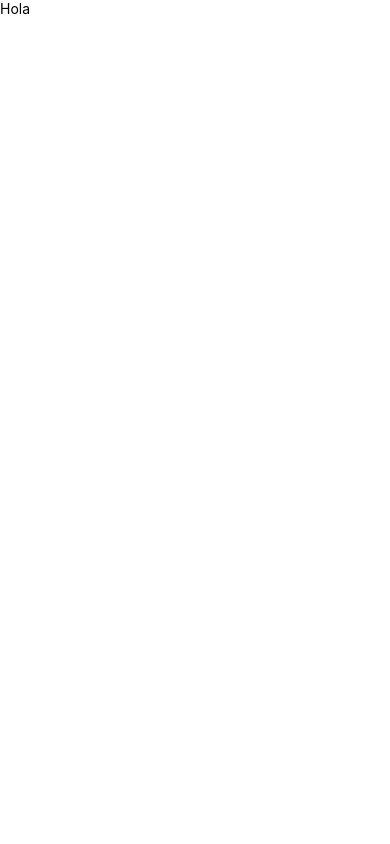
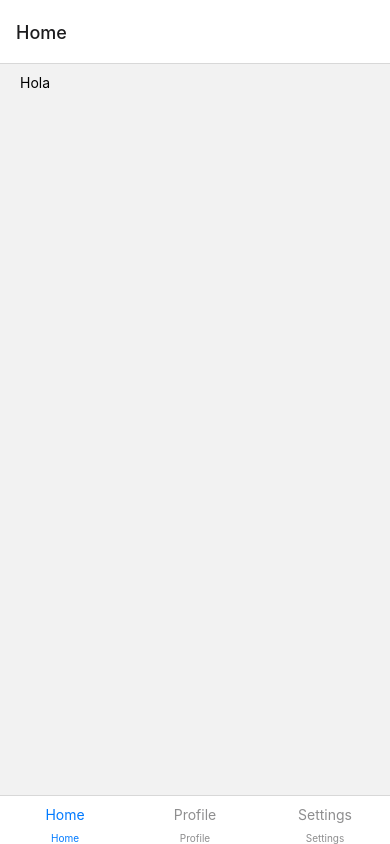
Before and after one commit to cuadros-code/react-native-store-management, a React Native app: screen / in a window 390 px wide. Built offline with nearby package versions, Linux system fonts and the light colour scheme.

Commit message:
chore: Update dependencies and add new screens for Home, Profile, and Settings

```diff
--- a/package.json
+++ b/package.json
@@ -10,6 +10,7 @@
     "test": "jest"
   },
   "dependencies": {
+    "@react-navigation/bottom-tabs": "^6.5.20",
     "@react-navigation/native": "^6.1.17",
     "react": "18.2.0",
     "react-native": "0.74.1",
--- a/src/App.tsx
+++ b/src/App.tsx
@@ -1,10 +1,11 @@
-import { Text, View } from 'react-native'
+import { NavigationContainer } from '@react-navigation/native'
+import BottomNavigator from './presentation/routes/BottomNavigator'
 
 const App = () => {
   return (
-    <View>
-      <Text>Hola</Text>
-    </View>
+    <NavigationContainer>
+      <BottomNavigator />
+    </NavigationContainer>
   )
 }
 
--- /dev/null
+++ b/src/presentation/routes/BottomNavigator.tsx
@@ -0,0 +1,25 @@
+import { createBottomTabNavigator } from '@react-navigation/bottom-tabs';
+import HomeScreen from '../screens/home/HomeScreen';
+import SettingScreen from '../screens/settings/SettingScreen';
+import ProfileScreen from '../screens/profile/ProfileScreen';
+import { Text } from 'react-native';
+
+const Tab = createBottomTabNavigator();
+
+const BottomNavigator = () => {
+  return (
+    <Tab.Navigator>
+      <Tab.Screen options={{
+        tabBarIcon: ({ color }) => <Text style={{ color }}>Home</Text>
+      }} name="Home" component={HomeScreen} />
+      <Tab.Screen options={{
+        tabBarIcon: ({ color }) => <Text style={{ color }}>Profile</Text>
+      }} name="Profile" component={ProfileScreen} />
+      <Tab.Screen options={{
+        tabBarIcon: ({ color }) => <Text style={{ color }}>Settings</Text>
+      }} name="Settings" component={SettingScreen} />
+    </Tab.Navigator>
+  )
+}
+
+export default BottomNavigator
```
Also changed, not shown: 2 other files (tests, documents, lock files or other folders).
